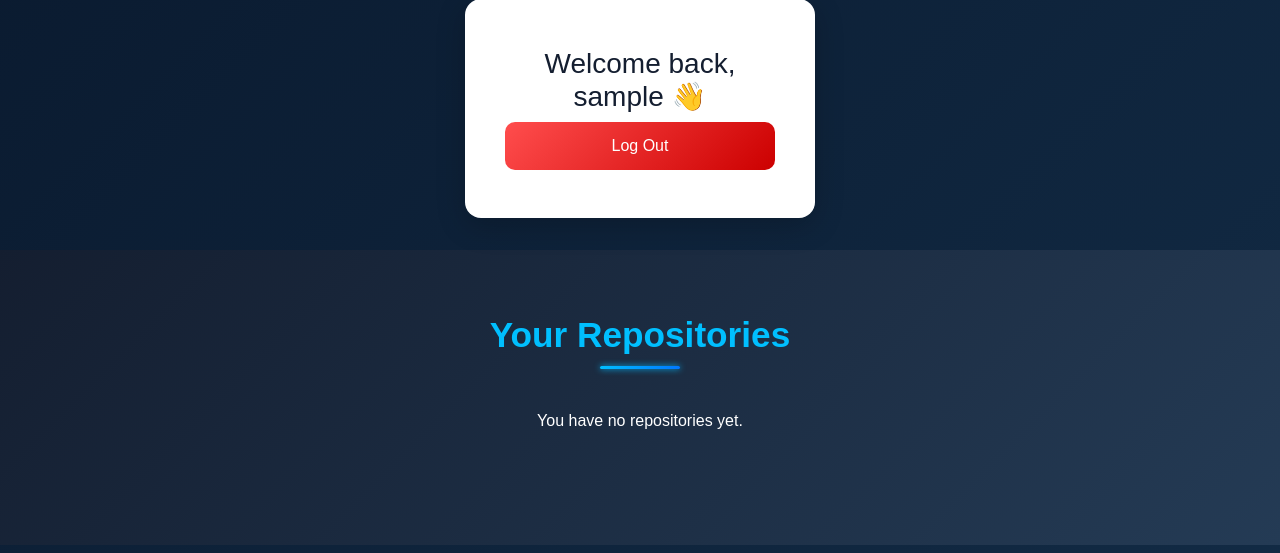
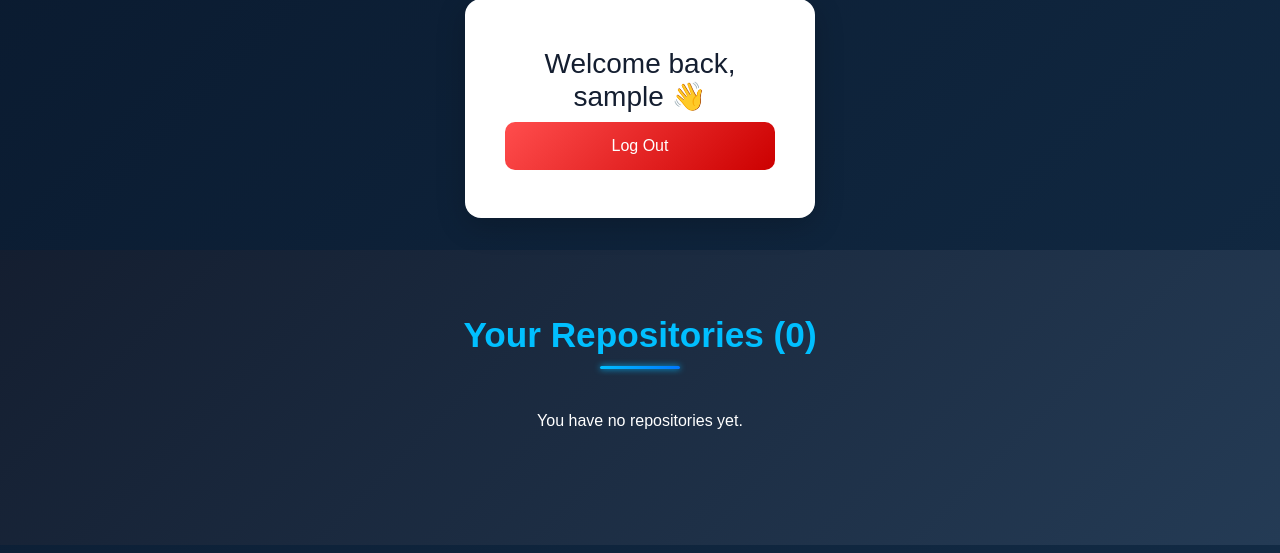
Before and after one commit to colmwoods/GitShowcase.dev, a Django app: page / in a window 1280 px wide. Shown: the part 157-710 px from the top of the page. Run offline with Django 5.2, Linux system fonts and the light colour scheme; the visitor is signed in with stand-in values (Sample User, id 1); some libraries are stand-ins or nearby versions.

Commit message:
Change code in search.html and home.html to show the number of repos on a page

```diff
--- a/templates/home.html
+++ b/templates/home.html
@@ -28,7 +28,7 @@
 
 {% if user.is_authenticated %}
 <div class="repo-section">
-    <h2 class="repo-title">Your Repositories</h2>
+    <h2 class="repo-title">Your Repositories ({{ repos|length }})</h2>
 
     <div class="repo-container">
         {% if repos %}
--- a/templates/search.html
+++ b/templates/search.html
@@ -17,7 +17,7 @@
     {% endif %}
 
     {% if query %}
-    <h2 class="repo-title">Repositories for <span style="color:#00bfff;">{{ query }}</span></h2>
+    <h2 class="repo-title">Repositories for <span style="color:#00bfff;">{{ query }}</span> ({{ repos|length }})</h2>
 
     {% if repos %}
     <div class="repo-container">
```
